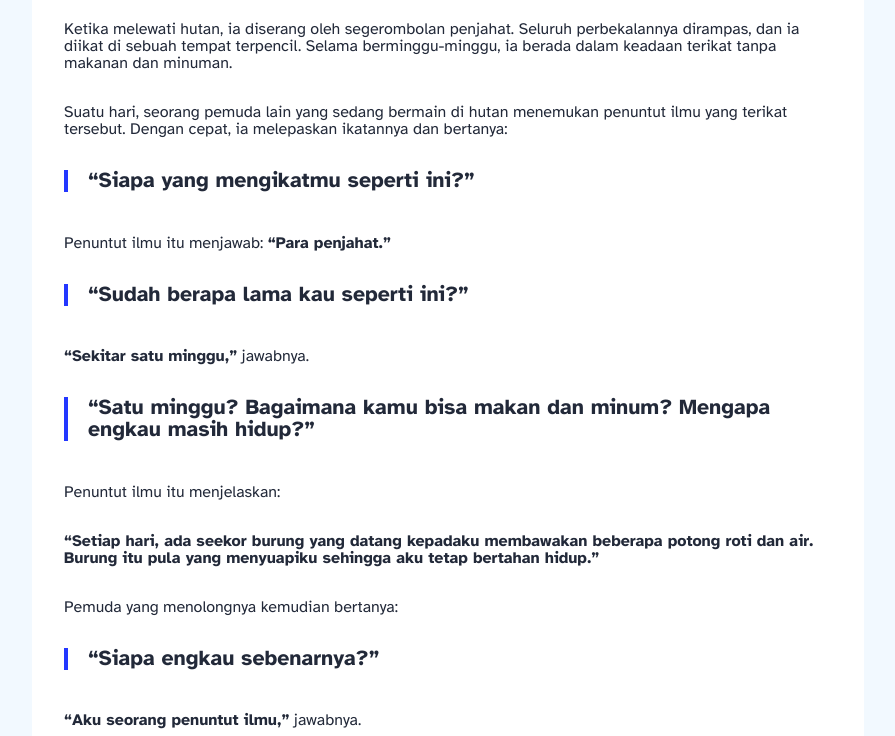
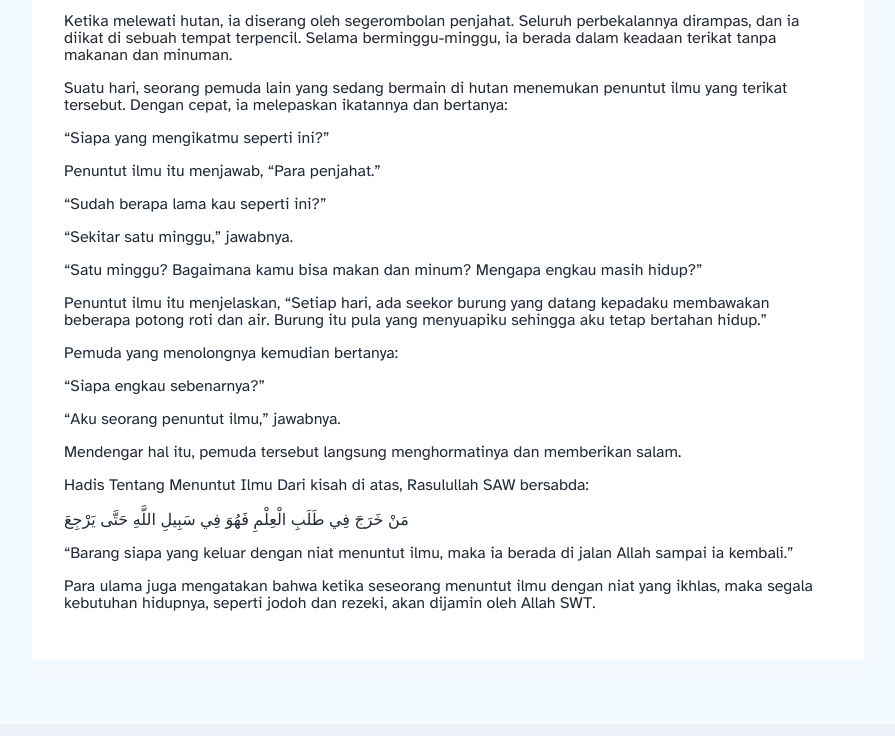
Before and after one commit to aqil2514/maqilm, an Astro site in the folder blog/client/: page /blog/kisah-penuntut-ilmu in a window 1280 px wide. Shown: the part 976-1712 px from the top of the page, without its empty margins (32-927 px from the left). Built offline with nearby package versions, Linux system fonts and the light colour scheme; Astro itself is replaced by a stand-in of ours.

Commit message:
[Blog] : UI Adjusment Prose

```diff
--- a/blog/client/src/content/blog/kisah-penuntut-ilmu.md
+++ b/blog/client/src/content/blog/kisah-penuntut-ilmu.md
@@ -7,50 +7,41 @@ tags: ["Kisah Inspiratif", "Menuntut Ilmu", "Islam"]
 category: "Islami"
 ---
 
-#### **Kisah Seorang Penuntut Ilmu**
+## Kisah Seorang Penuntut Ilmu
 
-Pada suatu hari, ada seorang pemuda yang pergi ke kota sebelah dengan niatnya untuk menuntut ilmu. Semua persiapan, mulai dari bekal, pakaian, dan perlengkapan lainnya, telah ia siapkan untuk perjalanan jauh ke pulau sebelah demi mencari ilmu.
+Pada suatu hari, ada seorang pemuda yang pergi ke kota sebelah dengan niatnya untuk menuntut ilmu.
+
+Semua persiapan, mulai dari bekal, pakaian, dan perlengkapan lainnya, telah ia siapkan untuk perjalanan jauh ke pulau sebelah demi mencari ilmu.
 
 Ketika melewati hutan, ia diserang oleh segerombolan penjahat. Seluruh perbekalannya dirampas, dan ia diikat di sebuah tempat terpencil. Selama berminggu-minggu, ia berada dalam keadaan terikat tanpa makanan dan minuman.
 
 Suatu hari, seorang pemuda lain yang sedang bermain di hutan menemukan penuntut ilmu yang terikat tersebut. Dengan cepat, ia melepaskan ikatannya dan bertanya:
 
-> **"Siapa yang mengikatmu seperti ini?"**
+"Siapa yang mengikatmu seperti ini?"
 
-Penuntut ilmu itu menjawab: **"Para penjahat."**
+Penuntut ilmu itu menjawab, "Para penjahat."
 
-> **"Sudah berapa lama kau seperti ini?"**
+"Sudah berapa lama kau seperti ini?"
 
-**"Sekitar satu minggu,"** jawabnya.
+"Sekitar satu minggu," jawabnya.
 
-> **"Satu minggu? Bagaimana kamu bisa makan dan minum? Mengapa engkau masih hidup?"**
+"Satu minggu? Bagaimana kamu bisa makan dan minum? Mengapa engkau masih hidup?"
 
-Penuntut ilmu itu menjelaskan:
-
-**"Setiap hari, ada seekor burung yang datang kepadaku membawakan beberapa potong roti dan air. Burung itu pula yang menyuapiku sehingga aku tetap bertahan hidup."**
+Penuntut ilmu itu menjelaskan, "Setiap hari, ada seekor burung yang datang kepadaku membawakan beberapa potong roti dan air. Burung itu pula yang menyuapiku sehingga aku tetap bertahan hidup."
 
 Pemuda yang menolongnya kemudian bertanya:
 
-> **"Siapa engkau sebenarnya?"**
+"Siapa engkau sebenarnya?"
 
-**"Aku seorang penuntut ilmu,"** jawabnya.
+"Aku seorang penuntut ilmu," jawabnya.
 
 Mendengar hal itu, pemuda tersebut langsung menghormatinya dan memberikan salam.
 
----
-
-### **Hadis Tentang Menuntut Ilmu**
-
+Hadis Tentang Menuntut Ilmu
 Dari kisah di atas, Rasulullah SAW bersabda:
 
-> **مَنْ خَرَجَ فِي طَلَبِ الْعِلْمِ فَهُوَ فِي سَبِيلِ اللَّهِ حَتَّى يَرْجِعَ**
->
-> **"Barang siapa yang keluar dengan niat menuntut ilmu, maka ia berada di jalan Allah sampai ia kembali."**
+مَنْ خَرَجَ فِي طَلَبِ الْعِلْمِ فَهُوَ فِي سَبِيلِ اللَّهِ حَتَّى يَرْجِعَ
+
+"Barang siapa yang keluar dengan niat menuntut ilmu, maka ia berada di jalan Allah sampai ia kembali."
 
 Para ulama juga mengatakan bahwa ketika seseorang menuntut ilmu dengan niat yang ikhlas, maka segala kebutuhan hidupnya, seperti jodoh dan rezeki, akan dijamin oleh Allah SWT.
-
----
-
-### **Kesimpulan**
-
-Kisah ini mengajarkan kita bahwa menuntut ilmu adalah jalan yang penuh dengan cobaan, tetapi Allah SWT selalu memberikan pertolongan bagi mereka yang benar-benar berusaha. Jangan pernah ragu untuk mencari ilmu, karena ilmu adalah kunci keberkahan dalam hidup. Semoga kita semua bisa menjadi pencari ilmu yang istiqamah. Aamiin.
--- a/blog/client/src/styles/global.css
+++ b/blog/client/src/styles/global.css
@@ -52,15 +52,15 @@ b {
 a {
   color: var(--accent);
 }
+
+.prose p{
+  margin-bottom: 1rem;
+}
+
 a:hover {
   color: var(--accent);
 }
-p {
-  margin-bottom: 1em;
-}
-.prose p {
-  margin-bottom: 2em;
-}
+
 textarea {
   width: 100%;
   font-size: 16px;
```
